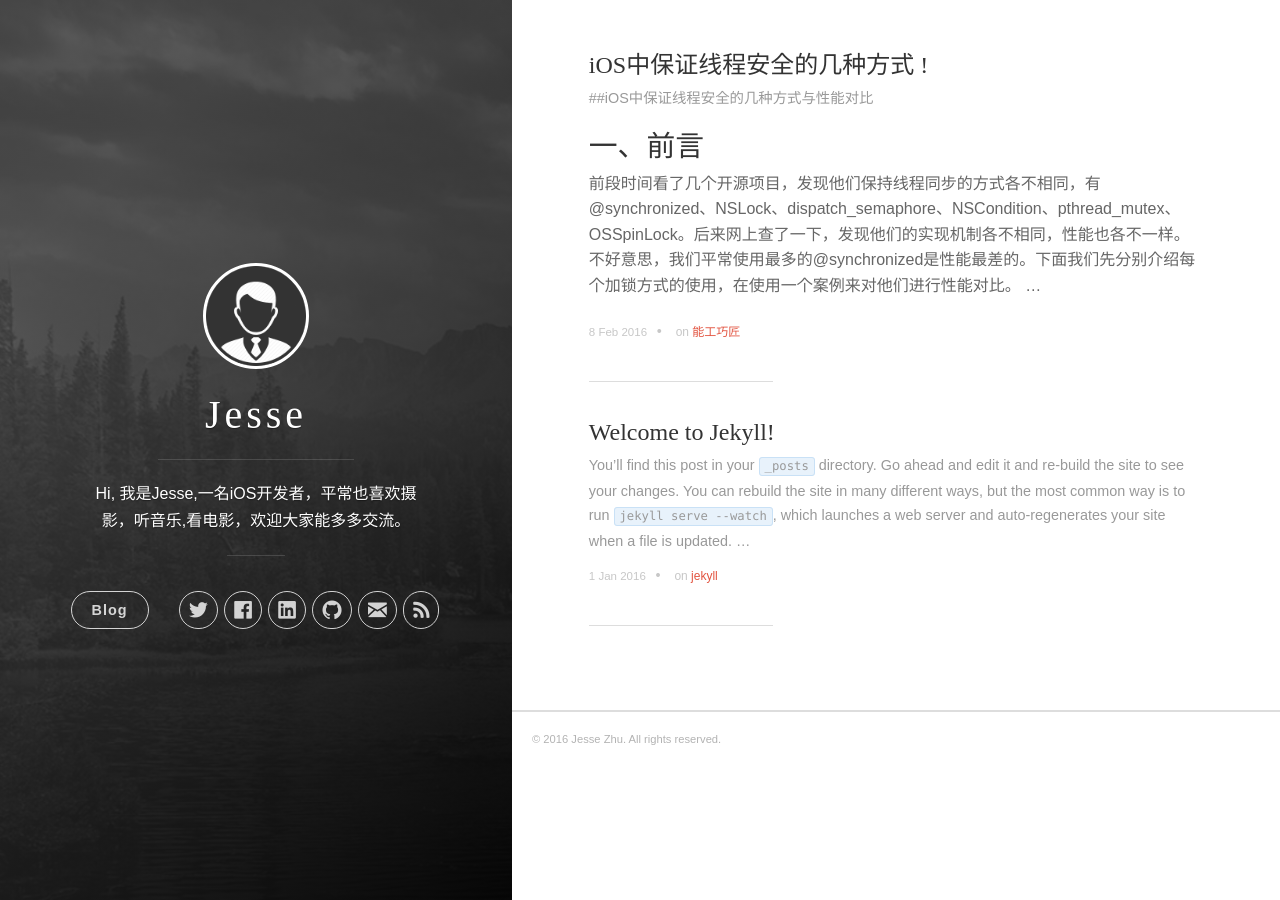
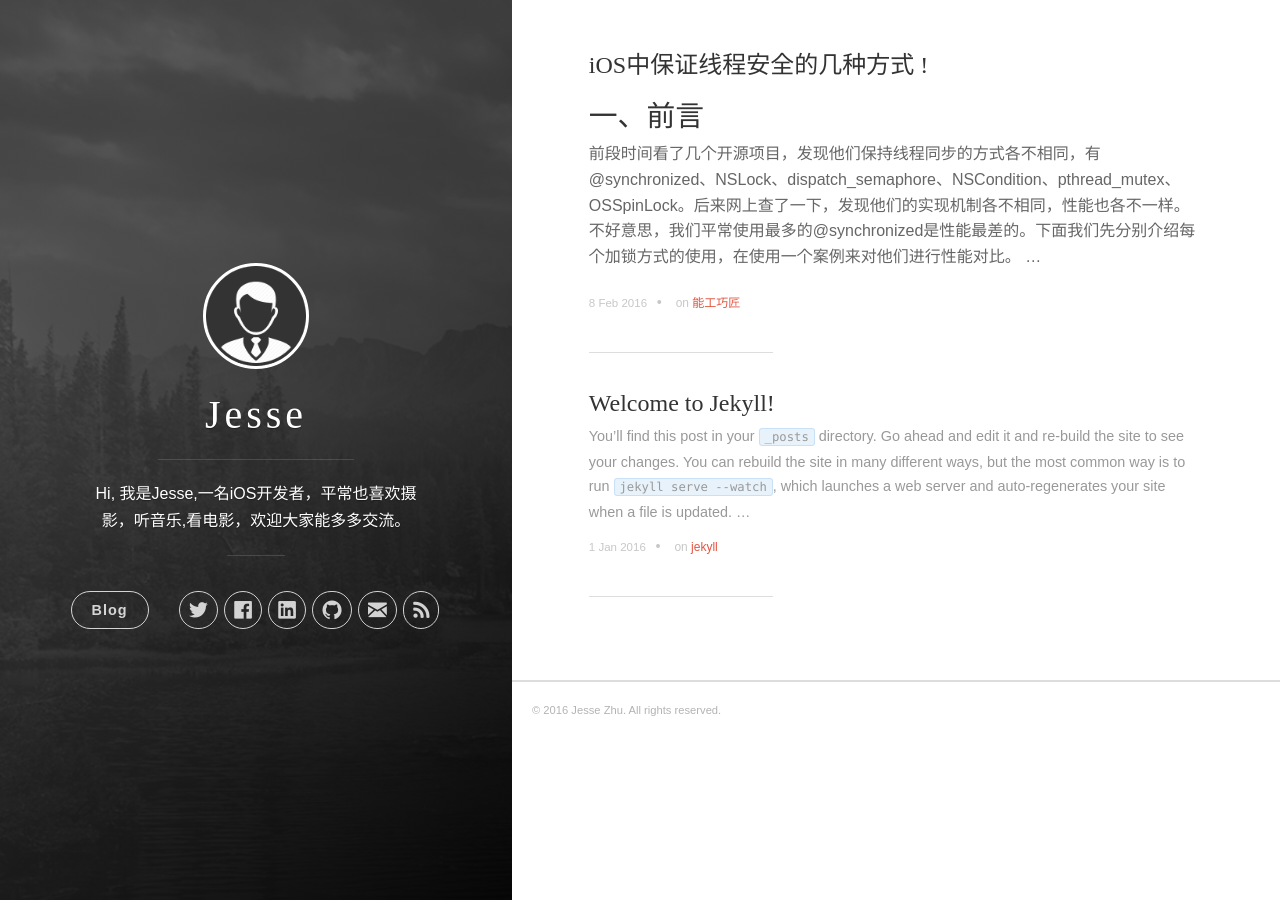
Before and after one commit to JesseZhu/jessezhu.github.io, a Jekyll site: the page built from index.html, in a window 1280 px wide. Built offline with Jekyll 4.4.1, drawn with Linux system fonts in a browser that asks for light colours; the list of posts is cut into pages by our own code.

Commit message:
no message

```diff
--- a/_posts/2016-02-08-iOS Safe Thread.markdown
+++ b/_posts/2016-02-08-iOS Safe Thread.markdown
@@ -4,7 +4,6 @@ date:   2016-02-08 15:04:23
 categories: [杂项]
 tags: [能工巧匠]
 ---
-##iOS中保证线程安全的几种方式与性能对比
 ### 一、前言
 前段时间看了几个开源项目，发现他们保持线程同步的方式各不相同，有@synchronized、NSLock、dispatch_semaphore、NSCondition、pthread_mutex、OSSpinLock。后来网上查了一下，发现他们的实现机制各不相同，性能也各不一样。不好意思，我们平常使用最多的@synchronized是性能最差的。下面我们先分别介绍每个加锁方式的使用，在使用一个案例来对他们进行性能对比。
 
```
